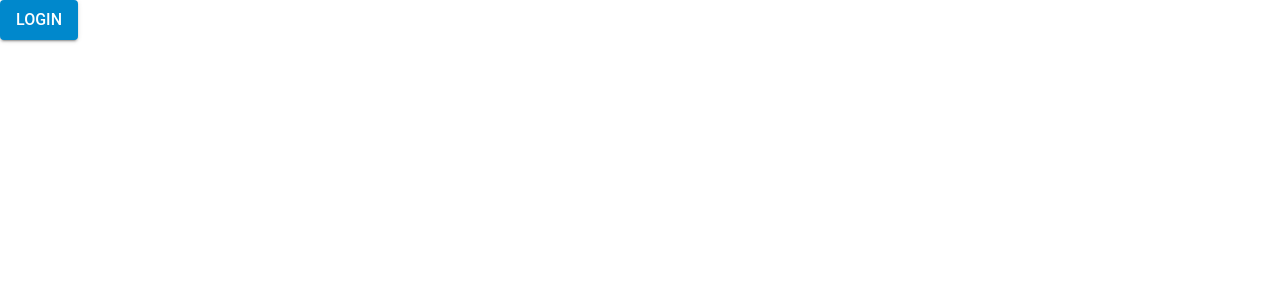
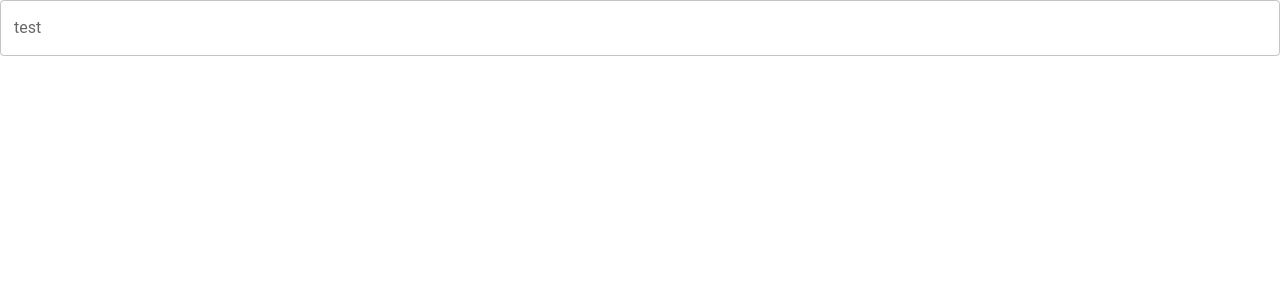
Before and after one commit to gholamreza-hasnzade/telegram, a React (Vite) app: page /login in a window 1280 px wide. Shown: the top 300 px of the page. Built offline with nearby package versions, Linux system fonts and the light colour scheme.

Commit message:
fiuxed inputs

```diff
--- a/src/components/atoms/button/button.conponent.interfaces.ts
+++ b/src/components/atoms/button/button.conponent.interfaces.ts
@@ -2,6 +2,7 @@
 import { ReactNode } from 'react';
 
 export interface IButton {
+    id?: string
     children?: ReactNode,
     variant?: "text" | "outlined" | "contained",
     onClick?: () => void
--- a/src/components/atoms/button/button.conponent.tsx
+++ b/src/components/atoms/button/button.conponent.tsx
@@ -8,12 +8,13 @@ import { ButtonComponentStyle as S } from "@components/atoms/button/button.conpo
 import { IButton } from "@components/atoms/button/button.conponent.interfaces";
 
 export const ButtonConponent: FC<IButton> = ({
+    id,
     children,
     variant,
     onClick,
 }) => {
     return (
-        <S.Button variant={variant} onClick={onClick}>
+        <S.Button id={id} variant={variant} onClick={onClick}>
             {children}
         </S.Button>
     );
--- a/src/components/atoms/index.ts
+++ b/src/components/atoms/index.ts
@@ -1 +1,2 @@
-export { ButtonConponent as Button } from "@components/atoms/button/button.conponent"
+export { ButtonConponent as Button } from "@components/atoms/button/button.conponent";
+export { TextFieldComponent as TextField } from "@components/atoms/textfield/textfield.component"
--- /dev/null
+++ b/src/components/atoms/textfield/textfield.component.style.tsx
@@ -0,0 +1,9 @@
+// * Import Tools
+import styled from "@emotion/styled";
+import { TextField as TextFieldMUI } from "@mui/material";
+
+const TextField = styled(TextFieldMUI)``;
+
+export const TextFieldComponentStyle = {
+    TextField,
+};
--- /dev/null
+++ b/src/components/atoms/textfield/textfield.component.tsx
@@ -0,0 +1,33 @@
+// * import tools
+import { FC } from "react";
+
+// * import style
+import { TextFieldComponentStyle as S } from "@components/atoms/textfield/textfield.component.style";
+
+// * import interfaces
+import { ITextField } from "@components/atoms/textfield/textfield.component.interfaces";
+
+export const TextFieldComponent: FC<ITextField> = ({
+    id,
+    name,
+    label,
+    placeholder,
+    onChange,
+    variant,
+    type,
+    disabled,
+}) => {
+
+    return (
+        <S.TextField
+            id={id}
+            name={name}
+            label={label}
+            placeholder={placeholder}
+            onChange={onChange}
+            variant={variant}
+            type={type}
+            disabled={disabled}
+        />
+    );
+};
--- a/src/components/views/Auth/login/login.view.tsx
+++ b/src/components/views/Auth/login/login.view.tsx
@@ -1,14 +1,11 @@
 /* import React from 'react' */
 
-import { Button } from "@components/atoms";
+import { TextField } from "@components/atoms";
 
 export const LoginView = () => {
-
     return (
         <div>
-            <Button variant="contained">
-                login
-            </Button>
+            <TextField label="test" placeholder="test" variant="outlined" type="password" />
         </div>
     );
 };
```
Also changed, not shown: src/components/atoms/textfield/textfield.component.interfaces.tsx (added, +10 -0 lines).
